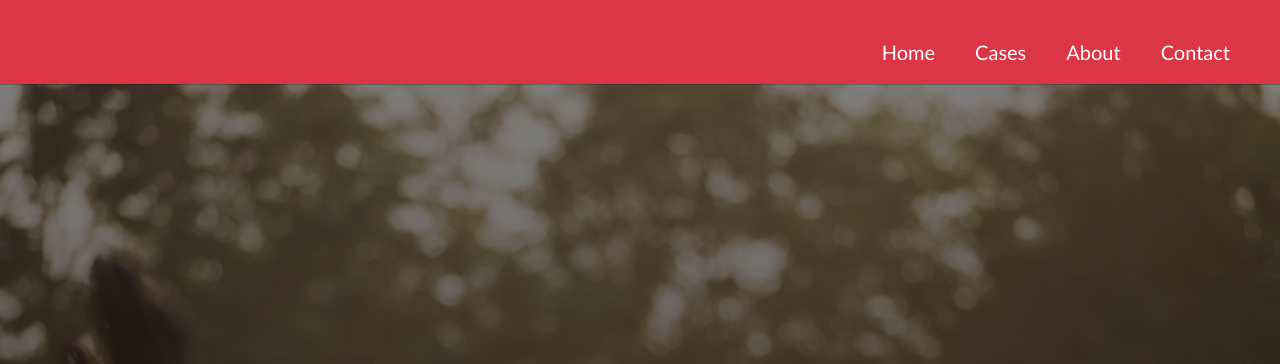
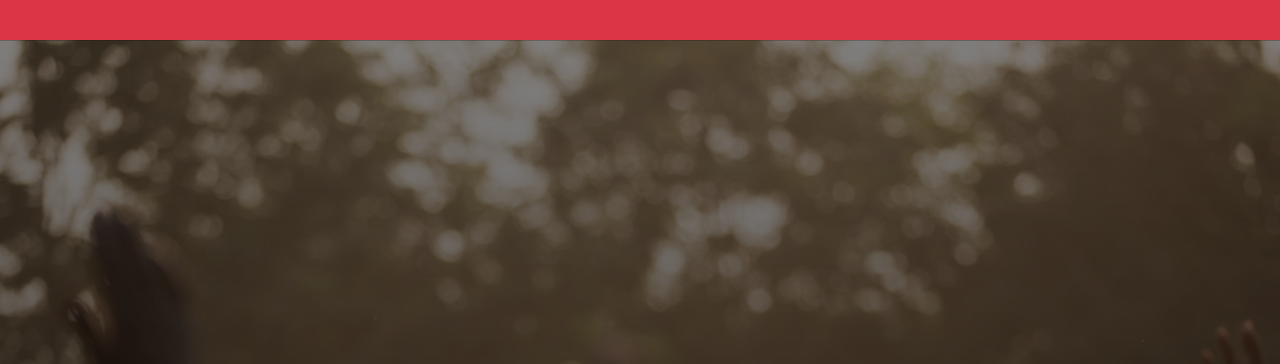
Before and after one commit to iamneo-production/afcacefcabff305239167aedaaebaffone, a plain HTML site: page public/index.html in a window 1280 px wide. Shown: the top 364 px of the page. Drawn offline with Linux system fonts and the light colour scheme.

Commit message:
Backup Commit

```diff
--- a/public/index.html
+++ b/public/index.html
@@ -6,14 +6,7 @@
   </head>
   <body>
     <header>
-      <nav>
-        <ul>
-          <li><a href="#home">Home</a></li>
-          <li><a href="#causes">Cases</a></li>
-          <li><a href="#about">About</a></li>
-          <li><a href="#contact">Contact</a></li>
-        </ul>
-      </nav>
+
     </header>
     <section id="banner">
       <h2>
```
